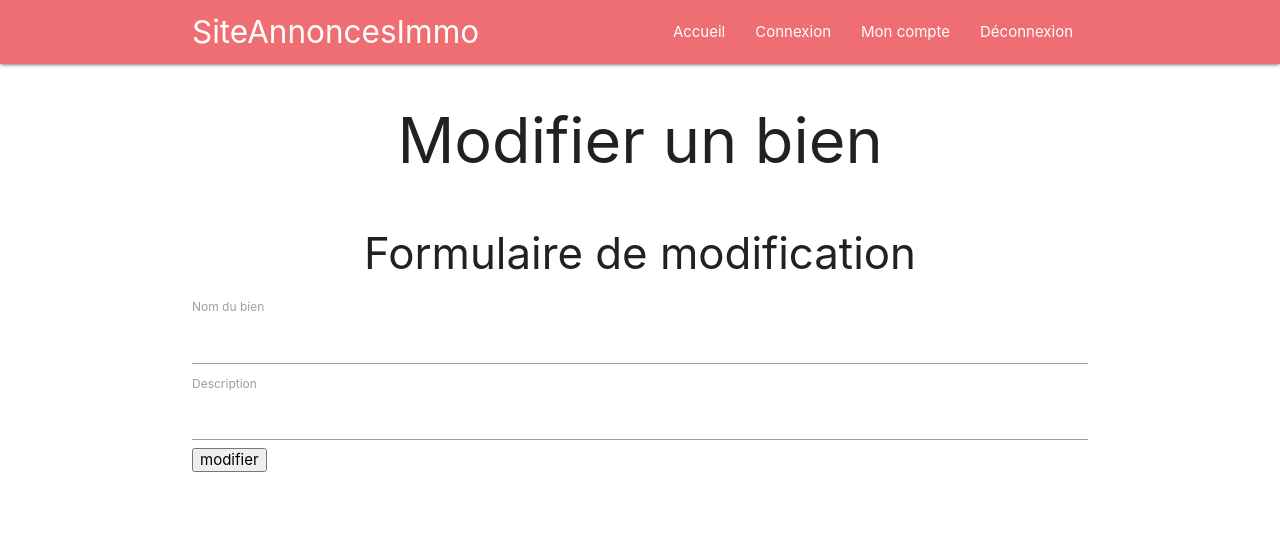
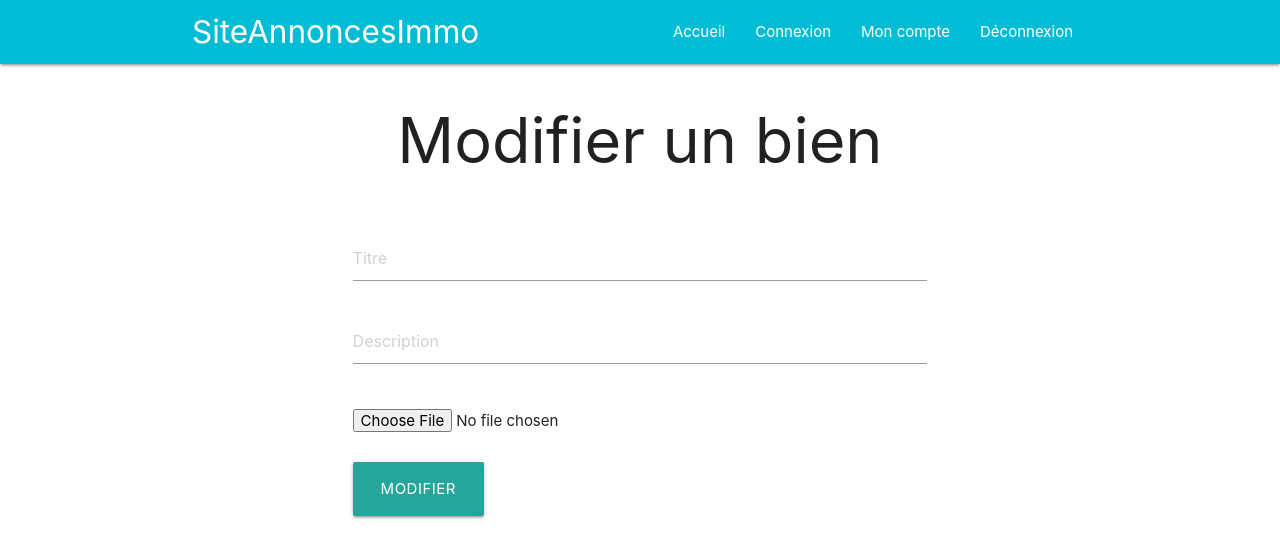
Before and after one commit to mataxelle/Site_Annonces_Immo, a Symfony app: template templates/site_annonces_immo/propertie_edit.html.twig in a window 1280 px wide. Shown: the top 558 px of the page. Run offline with Twig, Linux system fonts and the light colour scheme; the template is opened without the code that fills it, so the values that code supplies are empty; some libraries are stand-ins or nearby versions.

Commit message:
Réalisation des form

```diff
--- a/templates/base.html.twig
+++ b/templates/base.html.twig
@@ -18,7 +18,7 @@
     </head>
     <body>
         <nav>
-	        <div class="nav-wrapper">
+	        <div class="nav-wrapper #00bcd4 cyan">
 	    	    <div class="container">
 	    		    <a href="#" class="brand-logo">SiteAnnoncesImmo</a>
 			      	<ul id="nav-mobile" class="right hide-on-med-and-down">
--- /dev/null
+++ b/templates/includes/propertie_form.html.twig
@@ -0,0 +1,16 @@
+<div class="row">
+	<form>
+		<div class="input-field col s12 m8 l8 offset-l2">
+			<input type="text" id="title" placeholder="Titre">
+			</div>
+			<div class="input-field col s12 m8 l8 offset-l2">
+				<textarea class="materialize-textarea" placeholder="Description"></textarea>
+			</div>
+			<div class="input-field col s12 m8 l8 offset-l2">
+				<input type="file">
+			</div>
+			<div class="input-field col s12 m8 l8 offset-l2">
+				<input type="submit" value="Modifier" class="btn btn-primary btn-large">
+			</div>
+	</form>
+</div>
--- a/templates/site_annonces_immo/propertie_edit.html.twig
+++ b/templates/site_annonces_immo/propertie_edit.html.twig
@@ -5,22 +5,11 @@
 {% block body %}
     <div class="container">
 		<div class="row">
-			<div class="col s12 m12 l12">
+			<div class="col s12 m12 l8 offset-l2">
 				<h1 class="center">Modifier un bien</h1>
 			</div>
 		</div>
-	</div>
 
-	<div class="container">
-		<div class="row">
-			<form>
-		        <h3 class="center">Formulaire de modification</h3>
-			    <label>Nom du bien</label>
-				<input type="text">
-				<label>Description</label>
-				<input type="text">
-				<input type="submit" value="modifier">
-			</form>
-		</div>
+		{% include "includes/propertie_form.html.twig" %}
 	</div>
 {% endblock %}
```
Also changed, not shown: templates/site_annonces_immo/propertie_add.html.twig (+2 -13 lines), templates/site_annonces_immo/propertie_show.html.twig (+41 -4 lines), public/assets/images/dessin_de_maison.jpg (added), public/assets/images/maison.jpg (added).
